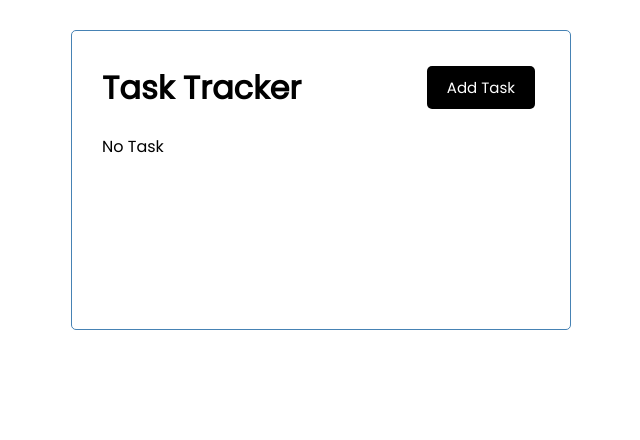
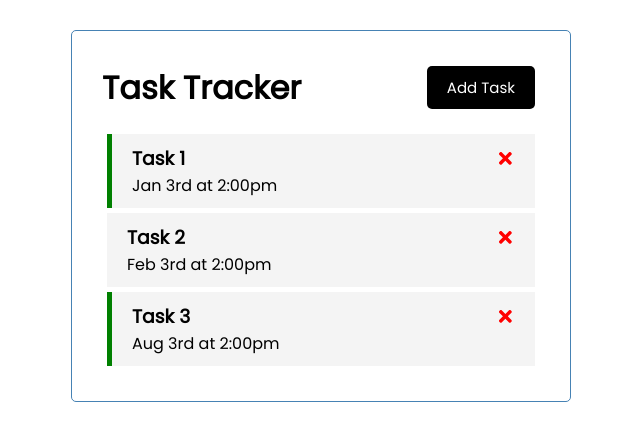
Before and after one commit to ktechhub/react-task-tracker, a React (Create React App) app: page / in a window 1280 px wide. Shown: the top 440 px of the page, without its empty margins (319-959 px from the left). Built offline with nearby package versions, Linux system fonts and the light colour scheme; data requests are answered from the project's data file.

Commit message:
Fetched data from the request

```diff
--- a/db.json
+++ b/db.json
@@ -5,6 +5,18 @@
       "text": "Task 1",
       "day": "Jan 3rd at 2:00pm",
       "reminder": true
+    },
+    {
+      "id": 2,
+      "text": "Task 2",
+      "day": "Feb 3rd at 2:00pm",
+      "reminder": false
+    },
+    {
+      "id": 3,
+      "text": "Task 3",
+      "day": "Aug 3rd at 2:00pm",
+      "reminder": true
     }
   ]
 }
--- a/src/App.js
+++ b/src/App.js
@@ -1,4 +1,4 @@
-import { useState } from "react"
+import { useState, useEffect } from "react"
 import Header from './components/Header'
 import Tasks from './components/Tasks'
 import AddTask from './components/AddTask'
@@ -7,6 +7,24 @@
     const [showAddTaskForm, setShowAddTaskForm] = useState(false)
 
     const [tasks, setTasks] = useState([])
+
+    // Working with data
+    useEffect(() => {
+        const getTasks = async () => {
+            const tasksFromServer = await fetchTasks()
+            setTasks(tasksFromServer)
+        }
+
+        getTasks()
+    }, [])
+
+    // Fetch Tasks
+    const fetchTasks = async () => {
+        const res = await fetch('http://localhost:5000/tasks')
+        const data = await res.json()
+
+        return data
+    }
 
     // Add task
     const addTask = (task) => {
```
